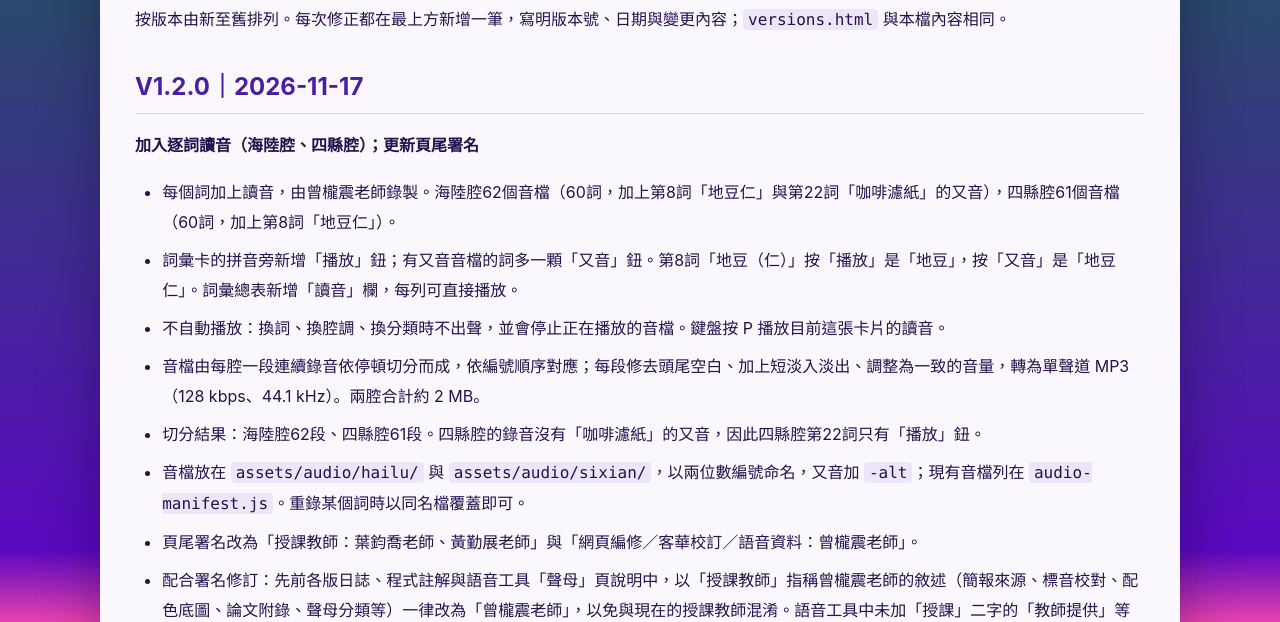
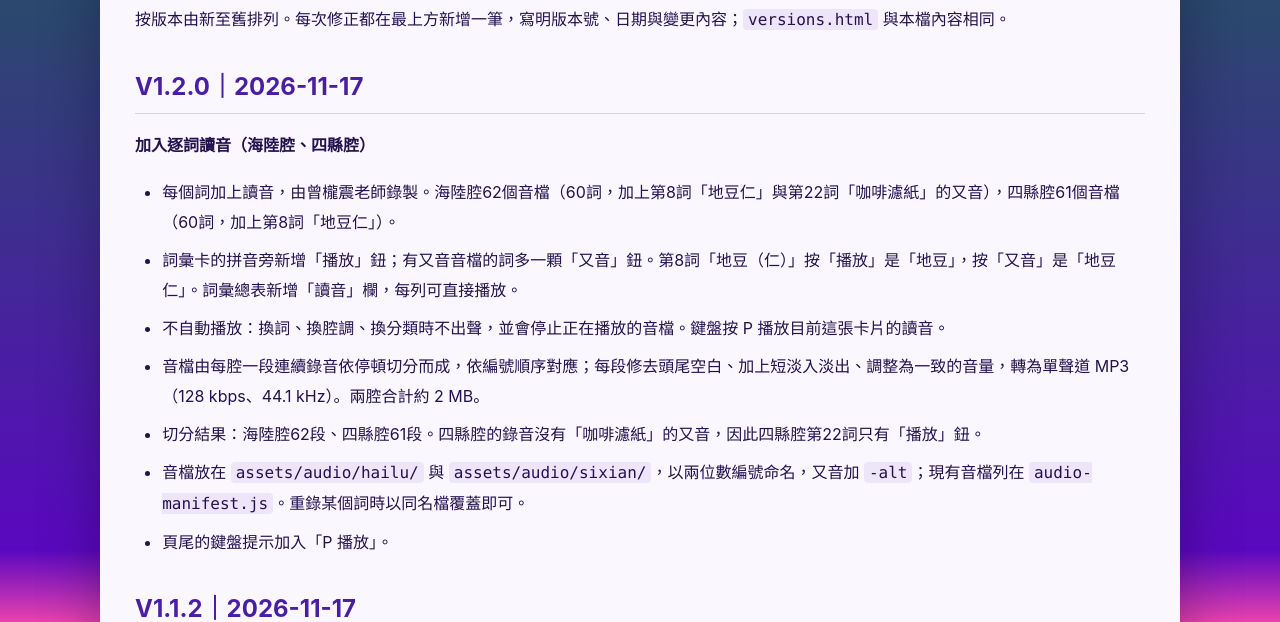
Before and after one commit to liungzhinbrian/hakka-science-vocab, a plain HTML site: page versions.html in a window 1280 px wide. Shown: the part 178-800 px from the top of the page. Drawn offline with Linux system fonts and the light colour scheme.

Commit message:
Add files via upload

```diff
--- a/versions.html
+++ b/versions.html
@@ -21,7 +21,7 @@ a:focus-visible{outline:3px solid #e0a33d;outline-offset:3px}
 <h1>版本更新紀錄｜生活中的科學　客語詞彙篇</h1>
 <p>按版本由新至舊排列。每次修正都在最上方新增一筆，寫明版本號、日期與變更內容；<code>versions.html</code> 與本檔內容相同。</p>
 <h2>V1.2.0｜2026-11-17</h2>
-<p><strong>加入逐詞讀音（海陸腔、四縣腔）；更新頁尾署名</strong></p>
+<p><strong>加入逐詞讀音（海陸腔、四縣腔）</strong></p>
 <ul>
 <li>每個詞加上讀音，由曾櫳震老師錄製。海陸腔62個音檔（60詞，加上第8詞「地豆仁」與第22詞「咖啡濾紙」的又音），四縣腔61個音檔（60詞，加上第8詞「地豆仁」）。</li>
 <li>詞彙卡的拼音旁新增「播放」鈕；有又音音檔的詞多一顆「又音」鈕。第8詞「地豆（仁）」按「播放」是「地豆」，按「又音」是「地豆仁」。詞彙總表新增「讀音」欄，每列可直接播放。</li>
@@ -29,8 +29,6 @@ a:focus-visible{outline:3px solid #e0a33d;outline-offset:3px}
 <li>音檔由每腔一段連續錄音依停頓切分而成，依編號順序對應；每段修去頭尾空白、加上短淡入淡出、調整為一致的音量，轉為單聲道 MP3（128 kbps、44.1 kHz）。兩腔合計約 2 MB。</li>
 <li>切分結果：海陸腔62段、四縣腔61段。四縣腔的錄音沒有「咖啡濾紙」的又音，因此四縣腔第22詞只有「播放」鈕。</li>
 <li>音檔放在 <code>assets/audio/hailu/</code> 與 <code>assets/audio/sixian/</code>，以兩位數編號命名，又音加 <code>-alt</code>；現有音檔列在 <code>audio-manifest.js</code>。重錄某個詞時以同名檔覆蓋即可。</li>
-<li>頁尾署名改為「授課教師：葉鈞喬老師、黃勤展老師」與「網頁編修／客華校訂／語音資料：曾櫳震老師」。</li>
-<li>配合署名修訂：先前各版日誌、程式註解與語音工具「聲母」頁說明中，以「授課教師」指稱曾櫳震老師的敘述（簡報來源、標音校對、配色底圖、論文附錄、聲母分類等）一律改為「曾櫳震老師」，以免與現在的授課教師混淆。語音工具中未加「授課」二字的「教師提供」等說明文字暫未更動。</li>
 <li>頁尾的鍵盤提示加入「P 播放」。</li>
 </ul>
 <h2>V1.1.2｜2026-11-17</h2>
```
Also changed, not shown: 1 other file.
